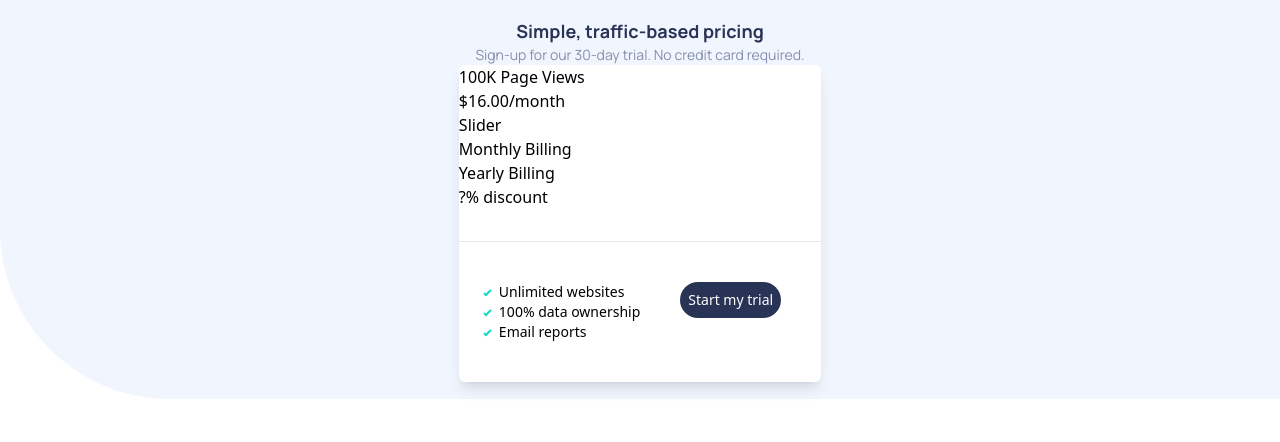
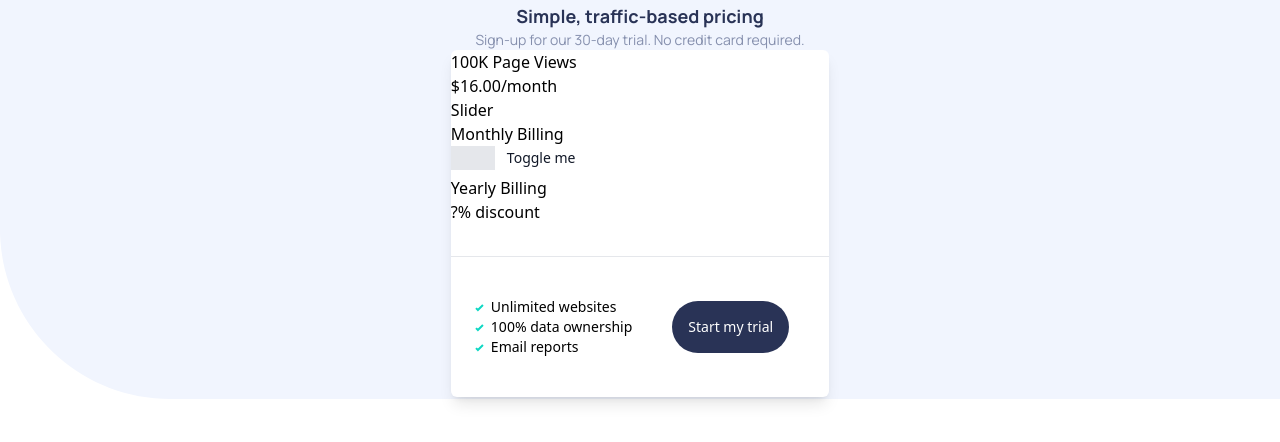
Before and after one commit to lavollmer/interactive-pricing-tool, a React (Vite) app: page / in a window 1280 px wide. Shown: the top 442 px of the page. Built offline with nearby package versions, Linux system fonts and the light colour scheme.

Commit message:
working on toggle button for monthly billing

```diff
--- a/src/App.jsx
+++ b/src/App.jsx
@@ -38,6 +38,13 @@ function App() {
             </div>
             <div>
               <p>Monthly Billing</p>
+              <label className="inline-flex items-center cursor-pointer">
+                <input type="checkbox" className="sr-only peer" />
+                <div className="relative w-11 h-6 bg-gray-200 peer-focus:outline-none"></div>
+                <span className="ms-3 text-sm font-medium text-gray-900 dark:text-gray-300">
+                  Toggle me
+                </span>
+              </label>
               <p>Yearly Billing</p>
               <p>?% discount</p>
             </div>
@@ -48,8 +55,8 @@ function App() {
                 <li>100% data ownership</li>
                 <li>Email reports</li>
               </ul>
-              <div className="object-right-bottom">
-                <button className="p-2 w-full bg-dark-desaturated-blue text-white text-sm rounded-full">
+              <div className="flex">
+                <button className="pl-4 pr-4 mt-1 mb-1 w-full bg-dark-desaturated-blue text-white text-sm rounded-full">
                   Start my trial
                 </button>
               </div>
```
